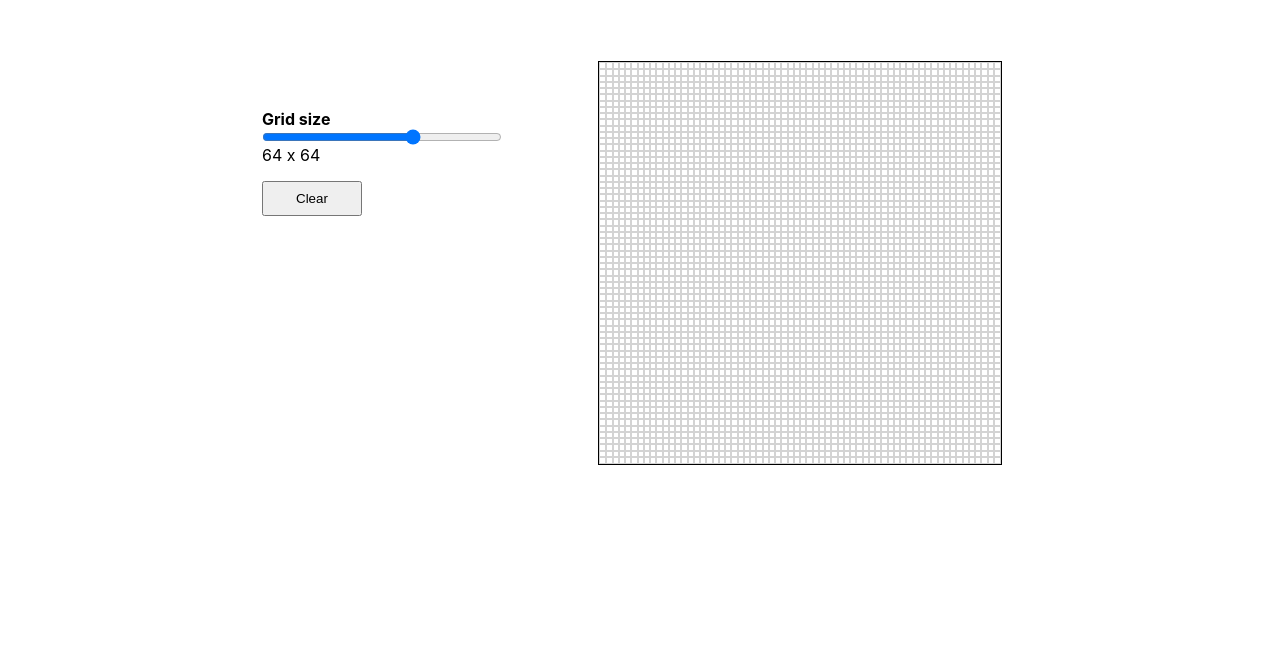
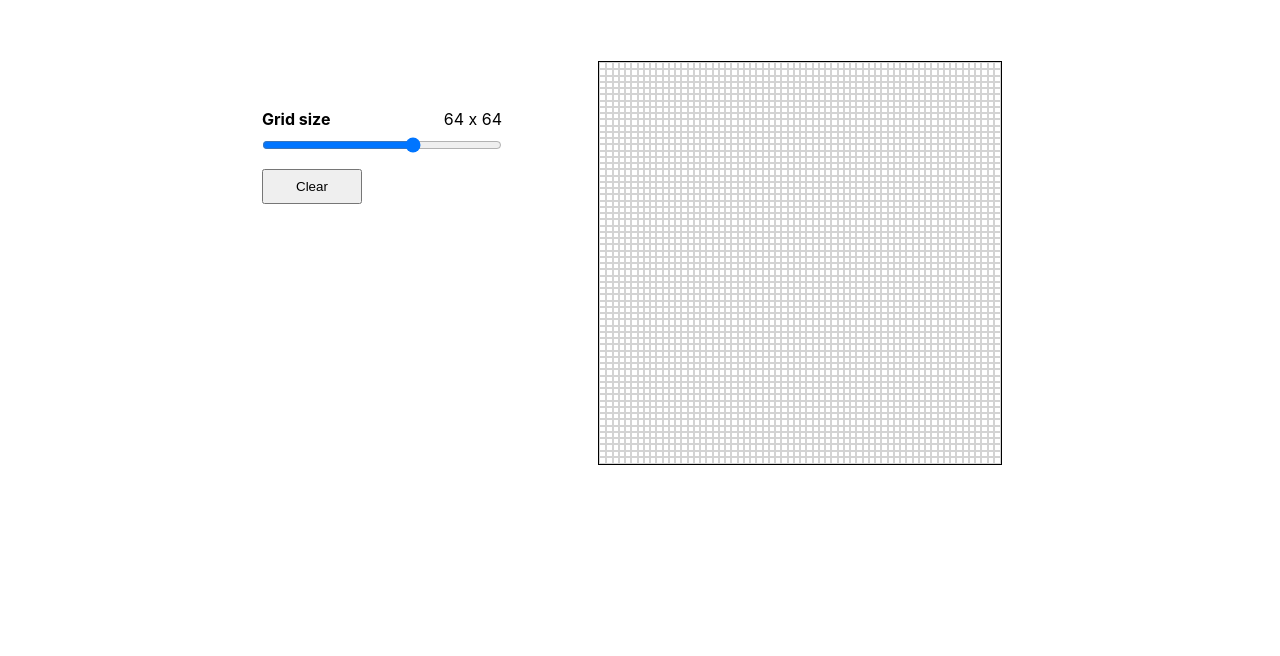
Before and after one commit to kenyachan/etch-a-sketch, a plain HTML site: page index.html in a window 1280 px wide. Shown: the part 74-730 px from the top of the page. Drawn offline with Linux system fonts and the light colour scheme.

Commit message:
Adjust label positioning

```diff
--- a/css/style.css
+++ b/css/style.css
@@ -53,6 +53,12 @@ footer a .fa-github {
     display: flex;
     flex-direction: column;
     width: 75%;
+    gap: 0.5rem;
+}
+
+#slider-container>div {
+    display: flex;
+    justify-content: space-between;
 }
 
 .label {
--- a/index.html
+++ b/index.html
@@ -16,9 +16,10 @@
     <main>
         <div id="settings">
             <div id="slider-container">
-                <label for="slider" class="label">Grid size</label>
+                <div>
+                    <label for="slider" class="label">Grid size</label> <output id="slider-value" for="slider"></output>
+                </div>
                 <input id="slider" type="range" min="1" max="100" value="64">
-                <output id="slider-value" for="slider"></output>
             </div>
             <button id="clear-button">Clear</button>
         </div>
```
